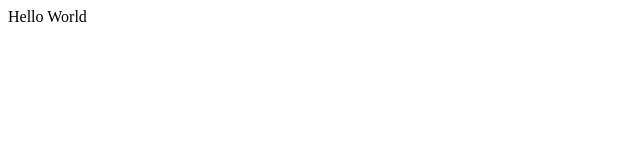
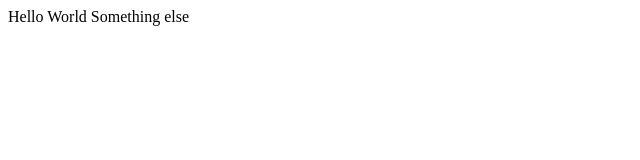
Before and after one commit to lifewaremx/lifewaretest, a plain HTML site: page index.html in a window 1280 px wide. Shown: the whole page, without its empty margins (0-640 px from the left). Drawn offline with Linux system fonts and the light colour scheme.

Commit message:
[LFT-1] modify

```diff
--- a/index.html
+++ b/index.html
@@ -6,5 +6,7 @@
 </head>
 <body>
 Hello World
+
+Something else
 </body>
 </html>
```
